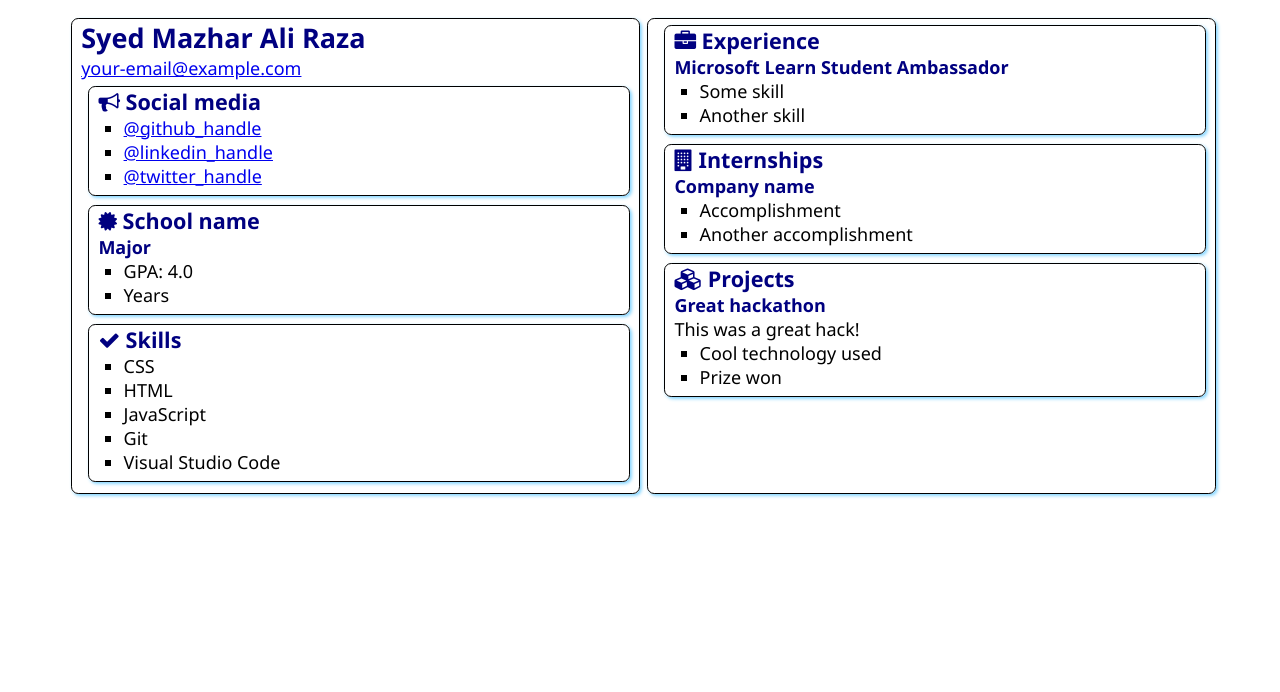
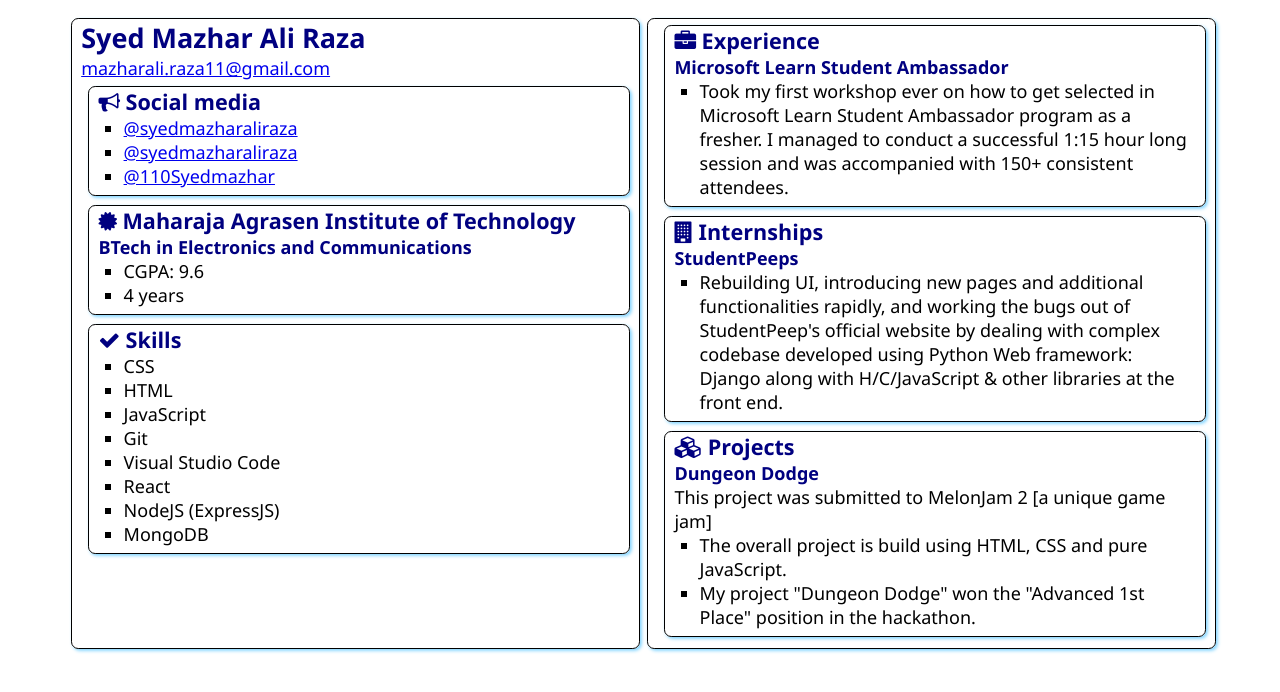
Before and after one commit to syedmazharaliraza/SATechnicalOnboarding, a plain HTML site: page src/index.html in a window 1280 px wide. Drawn offline with Linux system fonts and the light colour scheme.

Commit message:
added all information

```diff
--- a/src/index.html
+++ b/src/index.html
@@ -17,7 +17,9 @@
       <article class="box">
         <h1>Syed Mazhar Ali Raza</h1>
         <div>
-          <a href="mailto:your.email@example.com">your-email@example.com</a>
+          <a href="mailto:mazharali.raza11@gmail.com"
+            >mazharali.raza11@gmail.com</a
+          >
         </div>
 
         <section class="box">
@@ -26,11 +28,19 @@
             Social media
           </h2>
           <ul>
-            <li><a href="https://github.com/<handle>">@github_handle</a></li>
             <li>
-              <a href="https://linkedin.com/in/<handle>">@linkedin_handle</a>
+              <a href="https://github.com/syedmazharaliraza"
+                >@syedmazharaliraza</a
+              >
             </li>
-            <li><a href="https://twitter.com/<handle>">@twitter_handle</a></li>
+            <li>
+              <a href="https://linkedin.com/in/syedmazharaliraza"
+                >@syedmazharaliraza</a
+              >
+            </li>
+            <li>
+              <a href="https://twitter.com/110Syedmazhar">@110Syedmazhar</a>
+            </li>
           </ul>
         </section>
 
@@ -38,12 +48,12 @@
           <div class="education">
             <h2>
               <i class="fa fa-certificate" aria-hidden="true"></i>
-              School name
+              Maharaja Agrasen Institute of Technology
             </h2>
-            <h3>Major</h3>
+            <h3>BTech in Electronics and Communications</h3>
             <ul>
-              <li>GPA: 4.0</li>
-              <li>Years</li>
+              <li>CGPA: 9.6</li>
+              <li>4 years</li>
             </ul>
           </div>
         </section>
@@ -59,6 +69,9 @@
             <li>JavaScript</li>
             <li>Git</li>
             <li>Visual Studio Code</li>
+            <li>React</li>
+            <li>NodeJS (ExpressJS)</li>
+            <li>MongoDB</li>
           </ul>
         </section>
       </article>
@@ -70,8 +83,12 @@
           </h2>
           <h3>Microsoft Learn Student Ambassador</h3>
           <ul>
-            <li>Some skill</li>
-            <li>Another skill</li>
+            <li>
+              Took my first workshop ever on how to get selected in Microsoft
+              Learn Student Ambassador program as a fresher. I managed to
+              conduct a successful 1:15 hour long session and was accompanied
+              with 150+ consistent attendees.
+            </li>
           </ul>
         </section>
         <section class="box">
@@ -80,10 +97,15 @@
             Internships
           </h2>
 
-          <h3>Company name</h3>
+          <h3>StudentPeeps</h3>
           <ul>
-            <li>Accomplishment</li>
-            <li>Another accomplishment</li>
+            <li>
+              Rebuilding UI, introducing new pages and additional
+              functionalities rapidly, and working the bugs out of StudentPeep's
+              official website by dealing with complex codebase developed using
+              Python Web framework: Django along with H/C/JavaScript & other
+              libraries at the front end.
+            </li>
           </ul>
         </section>
         <section class="box">
@@ -92,11 +114,18 @@
             Projects
           </h2>
 
-          <h3>Great hackathon</h3>
-          <div>This was a great hack!</div>
+          <h3>Dungeon Dodge</h3>
+          <div>
+            This project was submitted to MelonJam 2 [a unique game jam]
+          </div>
           <ul>
-            <li>Cool technology used</li>
-            <li>Prize won</li>
+            <li>
+              The overall project is build using HTML, CSS and pure JavaScript.
+            </li>
+            <li>
+              My project "Dungeon Dodge" won the "Advanced 1st Place" position
+              in the hackathon.
+            </li>
           </ul>
         </section>
       </article>
```
